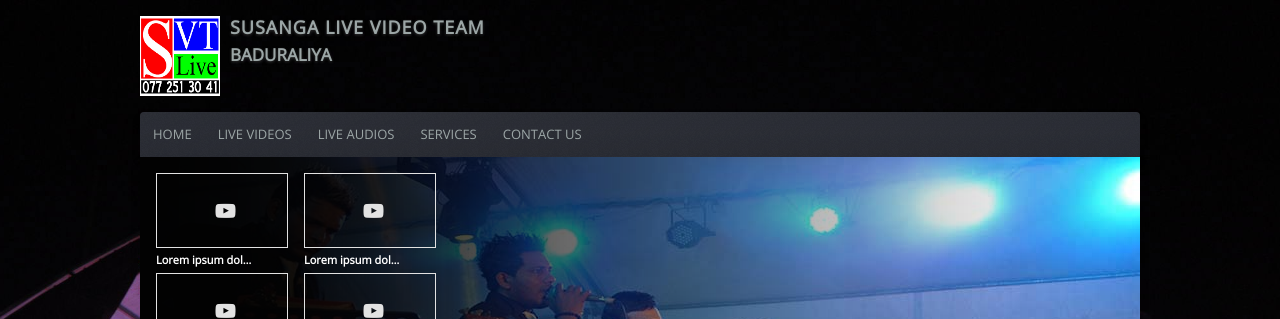
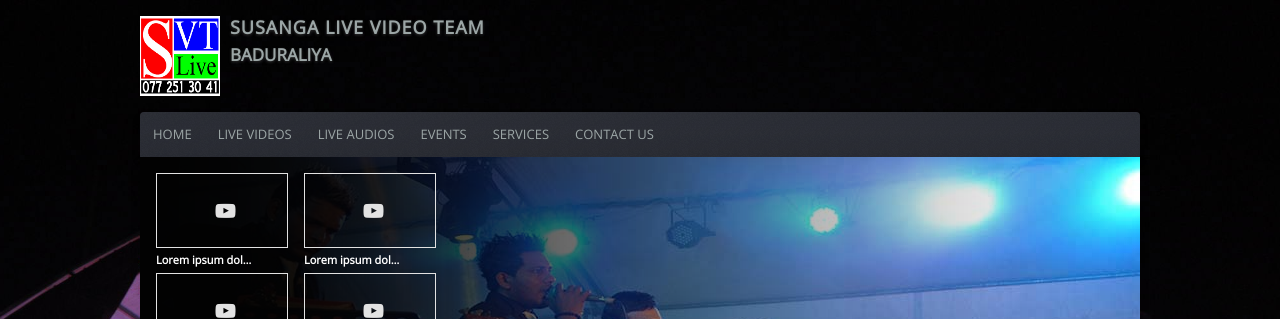
Before and after one commit to susanga/susanga.github.io, a Jekyll site: the page built from index.html, in a window 1280 px wide. Shown: the top 319 px of the page. Built offline with Jekyll 4.4.1, drawn with Linux system fonts in a browser that asks for light colours; nearby versions of some CDN libraries; the list of posts is cut into pages by our own code.

Commit message:
Add event menu item

```diff
--- a/_layouts/default.html
+++ b/_layouts/default.html
@@ -63,6 +63,7 @@
         <li><a href="#">Home</a></li>
         <li><a href="#">Live Videos</a></li>
         <li><a href="#">Live Audios</a></li>
+        <li><a href="#">Events</a></li>
         <li><a href="#">Services</a></li>
         <li><a href="#">Contact Us</a></li>
       </ul>
```
